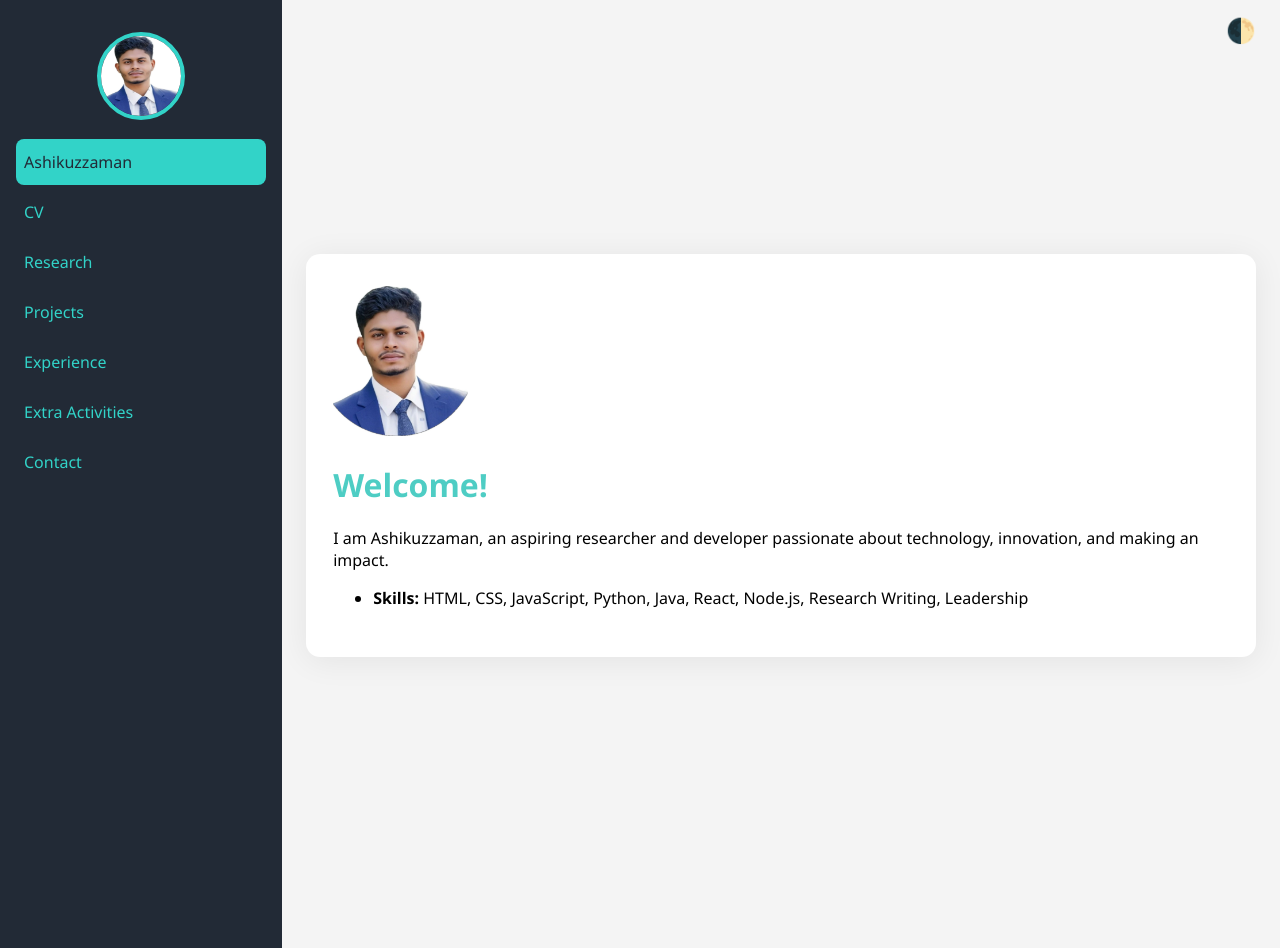
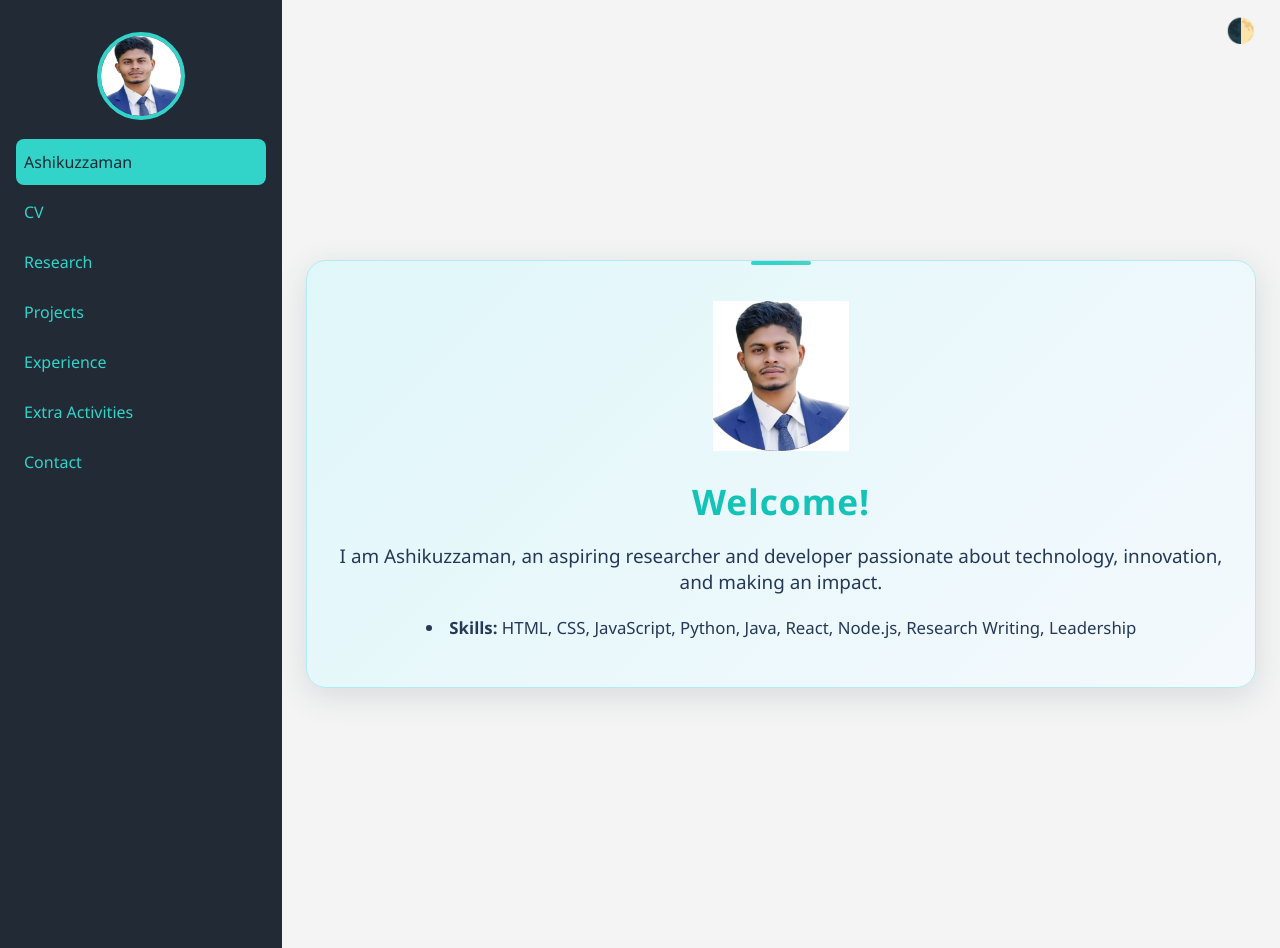
Before and after one commit to Ashikuzzaman026/ashikuzzaman026.github.io, a Jekyll site: the page built from index.md, in a window 1280 px wide. Built offline with Jekyll 4.4.1, drawn with Linux system fonts in a browser that asks for light colours.

Commit message:
Update custom-cards.css

```diff
--- a/assets/css/custom-cards.css
+++ b/assets/css/custom-cards.css
@@ -1,50 +1,63 @@
 .main-content {
   max-width: 950px;
   margin: auto;
+  display: flex;
+  flex-direction: column;
+  align-items: center;
 }
+
 .section-card {
-  background: var(--secondary, #fff);
-  border-radius: 14px;
-  box-shadow: 0 4px 32px rgba(0,0,0,0.07);
-  padding: 2rem 1.7rem;
-  margin-bottom: 2.3rem;
-  transition: box-shadow 0.2s, background 0.2s;
+  background: linear-gradient(135deg, #e0f7fa 0%, #f4f9fd 100%);
+  color: #253858;
+  margin: 2rem 0;
+  padding: 2.5rem 2rem 2rem 2rem;
+  border-radius: 20px;
+  box-shadow: 0 8px 32px 0 rgba(44, 62, 80, 0.14);
+  position: relative;
+  transition: transform 0.2s, box-shadow 0.2s;
+  text-align: center;
+  border: 1.5px solid #b2ebf2;
+  overflow: hidden;
 }
+
+.section-card::before {
+  content: '';
+  display: block;
+  position: absolute;
+  width: 60px;
+  height: 4px;
+  background: linear-gradient(90deg, #32d3c8 40%, #4fd1c5 100%);
+  top: 0;
+  left: 50%;
+  transform: translateX(-50%);
+  border-radius: 2px;
+}
+
 .section-card:hover {
-  box-shadow: 0 8px 40px rgba(76,205,196,0.15);
-  background: #f1fcfc;
+  transform: translateY(-3px) scale(1.015);
+  box-shadow: 0 16px 40px 0 rgba(44, 62, 80, 0.20);
 }
-h1, h2, h3 { color: #4ecdc4; font-weight: bold; }
-a {
-  color: #4ecdc4;
-  text-decoration: underline dotted;
-  transition: color 0.2s;
+
+.section-card h1 {
+  font-size: 2.2rem;
+  color: #14c3b8;
+  font-weight: 800;
+  letter-spacing: 1px;
+  margin-top: 1.3rem;
+  margin-bottom: 1rem;
 }
-a:hover { color: #ffb300; }
-.project-list {
-  display: flex;
-  flex-wrap: wrap;
-  gap: 1.5em;
+
+.section-card p {
+  font-size: 1.18rem;
+  color: #253858;
+  margin-bottom: 1.3rem;
 }
-.project-card {
-  background: #e8f7f6;
-  border-radius: 10px;
-  box-shadow: 0 2px 12px rgba(76,205,196,0.09);
-  padding: 1.3em 1em;
-  width: 280px;
-  transition: box-shadow 0.2s, transform 0.2s;
+
+.section-card ul {
+  list-style: disc inside;
+  padding: 0;
 }
-.project-card:hover {
-  box-shadow: 0 8px 32px rgba(255,184,0,0.14);
-  transform: scale(1.04) translateY(-4px);
+.section-card li {
+  margin-bottom: 0.5rem;
+  font-size: 1.05rem;
 }
-.project-card img {
-  width: 100%;
-  border-radius: 7px;
-  margin-bottom: 0.7em;
-  box-shadow: 0 2px 10px rgba(0,0,0,0.09);
-}
-body.dark .section-card { background: #23242a;}
-body.dark .section-card:hover { background: #23242a;}
-body.dark .project-card { background: #292b30;}
-body.dark .project-card:hover {background: #2d2f35;}
```
